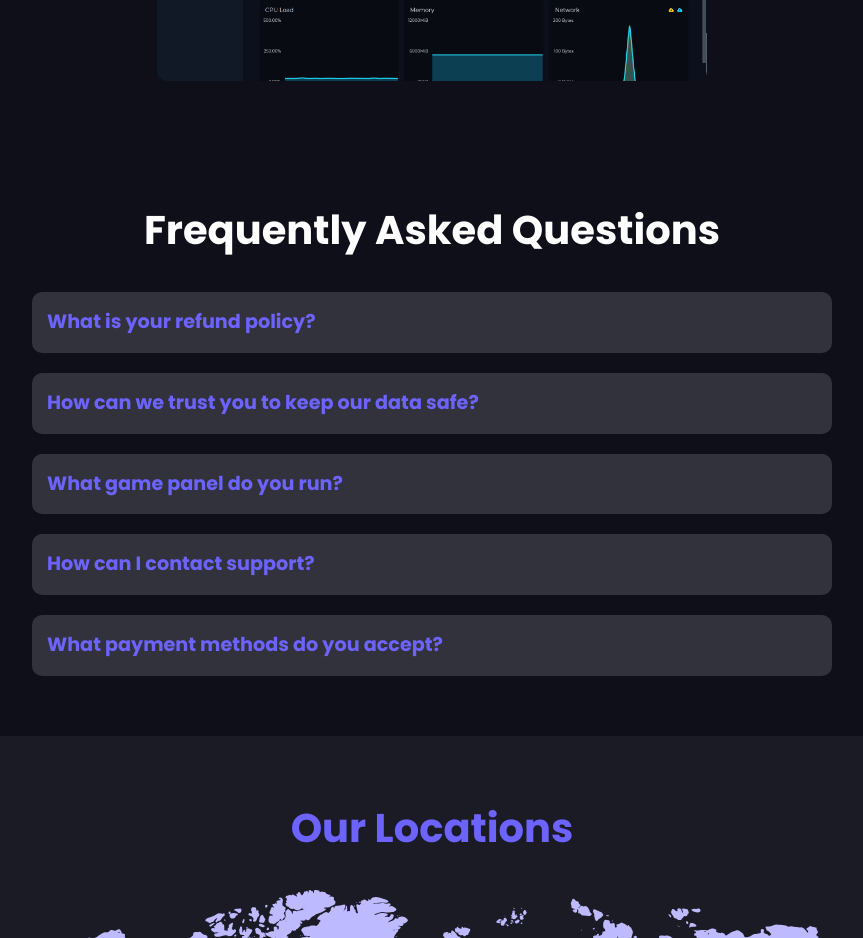
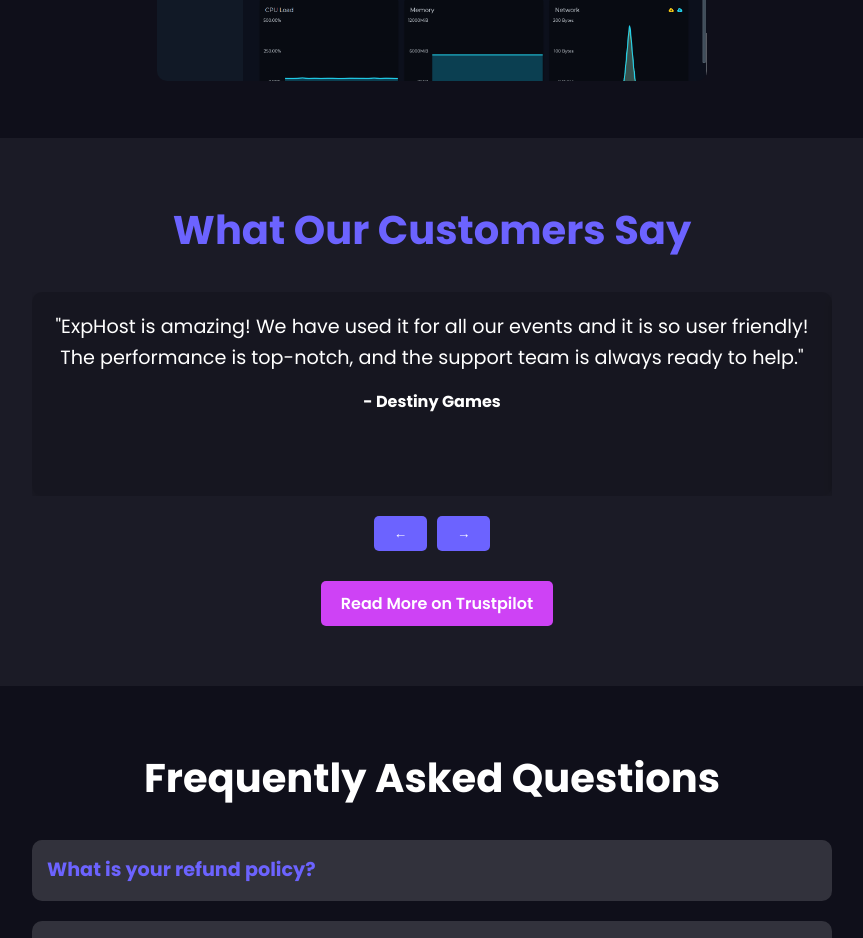
Before and after one commit to exphost-net/ExpHost-Website, a plain HTML site: page index.html in a window 1280 px wide. Shown: the part 4240-5178 px from the top of the page, without its empty margins (208-1071 px from the left). Drawn offline with Linux system fonts and the light colour scheme; no server answers.

Commit message:
added customer reviews sec

```diff
--- a/index.css
+++ b/index.css
@@ -1059,3 +1059,85 @@ html {
     margin: 0;
     font-weight: bold;
 }
+
+
+.reviews-section {
+    padding: 60px 20px;
+    text-align: center;
+    background-color: rgba(255, 255, 255, 0.05);
+}
+
+.reviews-section h2 {
+    font-size: 2.5rem;
+    margin-bottom: 30px;
+    color: var(--primary-color);
+}
+
+.carousel {
+    position: relative;
+    overflow: hidden;
+    max-width: 800px;
+    margin: 0 auto;
+}
+
+.carousel-track {
+    display: flex;
+    transition: transform 0.5s ease-in-out;
+}
+
+.review-card {
+    flex: 0 0 100%;
+    padding: 20px;
+    text-align: center;
+    background-color: rgba(0, 0, 0, 0.158);
+    color: #fff;
+    border-radius: 10px;
+    box-shadow: 0 4px 10px rgba(0, 0, 0, 0.2);
+}
+
+.review-card p {
+    font-size: 1.2rem;
+    margin-bottom: 15px;
+    line-height: 1.6;
+}
+
+.review-card h4 {
+    font-size: 1rem;
+    font-weight: bold;
+}
+
+.carousel-controls {
+    margin-top: 20px;
+    display: flex;
+    justify-content: center;
+    gap: 10px;
+}
+
+.carousel-controls button {
+    background-color: var(--primary-color);
+    color: #fff;
+    border: none;
+    padding: 10px 20px;
+    border-radius: 5px;
+    cursor: pointer;
+    transition: background-color 0.3s ease;
+}
+
+.carousel-controls button:hover {
+    background-color: var(--secondary-color);
+}
+
+.trustpilot-btn {
+    display: inline-block;
+    margin-top: 30px;
+    padding: 10px 20px;
+    background-color: var(--secondary-color);
+    color: #fff;
+    text-decoration: none;
+    border-radius: 5px;
+    font-size: 1rem;
+}
+
+.trustpilot-btn:hover {
+    background-color: var(--secondary-color);
+}
--- a/index.html
+++ b/index.html
@@ -204,6 +204,38 @@
         </div>
     </section>
 
+    <section id="reviews" class="reviews-section">
+        <div class="container">
+            <h2>What Our Customers Say</h2>
+            <div class="carousel">
+                <div class="carousel-track">
+                    <div class="review-card">
+                        <p>"ExpHost is amazing! We have used it for all our events and it is so user friendly! The performance is top-notch, and the support team is always ready to help."</p>
+                        <h4>- Destiny Games</h4>
+                    </div>
+                    <div class="review-card">
+                        <p>"Staff were helpful in transferring data from previous host. Also the panel they have is significantly better than the copy/paste default panel seemingly every other host uses and it's actually easy to navigate. High quality host at a low cost, there is nothing else I could really ask for out of a host."</p>
+                        <h4>- Ari</h4>
+                    </div>
+                    <div class="review-card">
+                        <p>"I bought a server from ExpHost around 2 or 3 weeks ago now and so far, it's been a really good experience. Whenever I need support, its really good and helpful!"</p>
+                        <h4>- LogyBanana</h4>
+                    </div>
+                    <div class="review-card">
+                        <p>"Amazing support and fast servers, any issues were solved immediately by support. 10/10 would recommend to anyone"</p>
+                        <h4>- Selenoscope</h4>
+                    </div>
+                </div>
+            </div>
+            <div class="carousel-controls">
+                <button class="carousel-prev">&larr;</button>
+                <button class="carousel-next">&rarr;</button>
+            </div>
+            <a href="https://uk.trustpilot.com/review/exphost.net" target="_blank" class="btn trustpilot-btn">Read More on Trustpilot</a>
+        </div>
+    </section>
+
+
     <section id="faq" class="faq">
         <div class="container">
             <h2>Frequently Asked Questions</h2>
@@ -297,6 +329,7 @@
                 <a href="//www.youtube.com/@ExpHost"><i class="fab fa-youtube"></i></a>
                 <a href="//twitter.com/AstroFoxStudios"><i class="fab fa-twitter"></i></a>
                 <a href="//discord.gg/yYnUq4sxfx"><i class="fab fa-discord"></i></a>
+
             </div>
             <p>&copy; 2024 Exp Host. All rights reserved.</p>
         </div>
--- a/index.js
+++ b/index.js
@@ -236,3 +236,33 @@ document.addEventListener('DOMContentLoaded', () => {
         });
     });
 });
+
+document.addEventListener('DOMContentLoaded', () => {
+    const track = document.querySelector('.carousel-track');
+    const prevButton = document.querySelector('.carousel-prev');
+    const nextButton = document.querySelector('.carousel-next');
+    const cards = document.querySelectorAll('.review-card');
+
+    let currentIndex = 0;
+
+    const updateCarousel = () => {
+        const cardWidth = cards[0].getBoundingClientRect().width;
+        track.style.transform = `translateX(-${currentIndex * cardWidth}px)`;
+    };
+
+    nextButton.addEventListener('click', () => {
+        if (currentIndex < cards.length - 1) {
+            currentIndex++;
+            updateCarousel();
+        }
+    });
+
+    prevButton.addEventListener('click', () => {
+        if (currentIndex > 0) {
+            currentIndex--;
+            updateCarousel();
+        }
+    });
+
+    window.addEventListener('resize', updateCarousel);
+});
```
